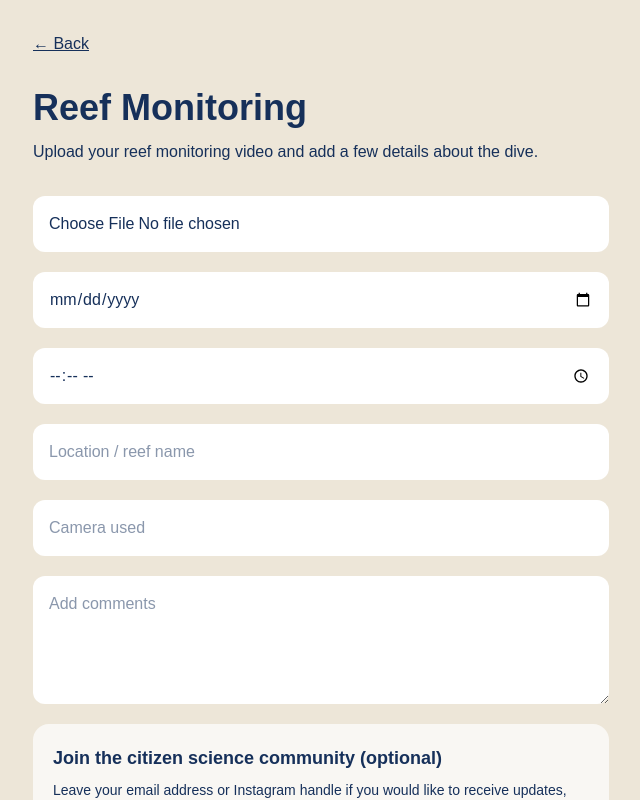
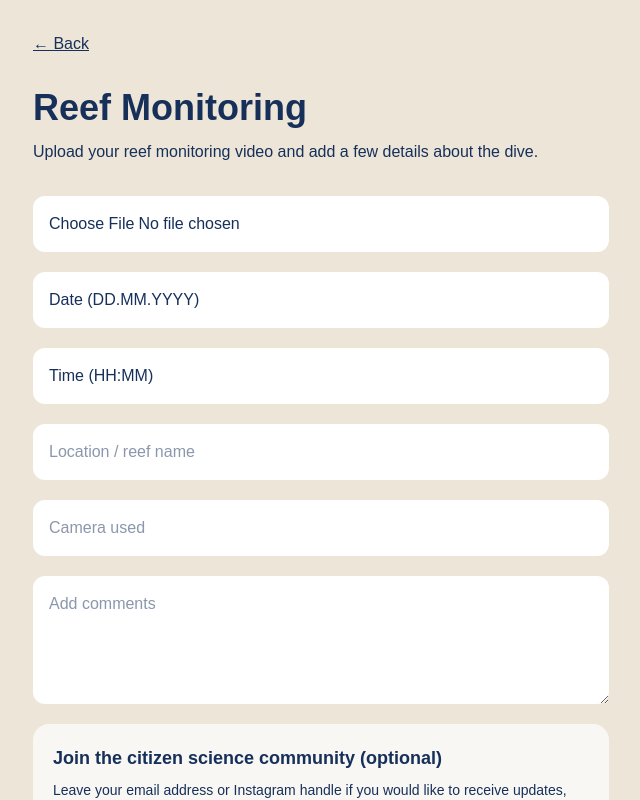
Before and after one commit to GretaBlome/Citizen-Science, a Next.js app: page /reef-monitoring in a window 1280 px wide. Shown: the top 800 px of the page, without its empty margins (319-959 px from the left). Built offline with nearby package versions, Linux system fonts and the light colour scheme; no server answers.

Commit message:
replace date time fields

```diff
--- a/app/reef-monitoring/page.tsx
+++ b/app/reef-monitoring/page.tsx
@@ -223,25 +223,21 @@ export default function ReefMonitoringPage() {
           )}
 
 <input
-  type="date"
+  type="text"
+  inputMode="numeric"
+  placeholder="Date (DD.MM.YYYY)"
   value={date}
   onChange={(e) => setDate(e.target.value)}
-  style={{
-    color: "#16305A",
-    colorScheme: "light",
-  }}
-  className="rounded-xl bg-white p-4"
+  className="rounded-xl bg-white p-4 text-[#16305A] placeholder:text-[#16305A]"
 />
 
 <input
-  type="time"
+  type="text"
+  inputMode="numeric"
+  placeholder="Time (HH:MM)"
   value={time}
   onChange={(e) => setTime(e.target.value)}
-  style={{
-    color: "#16305A",
-    colorScheme: "light",
-  }}
-  className="rounded-xl bg-white p-4"
+  className="rounded-xl bg-white p-4 text-[#16305A] placeholder:text-[#16305A]"
 />
 
           <input
```
